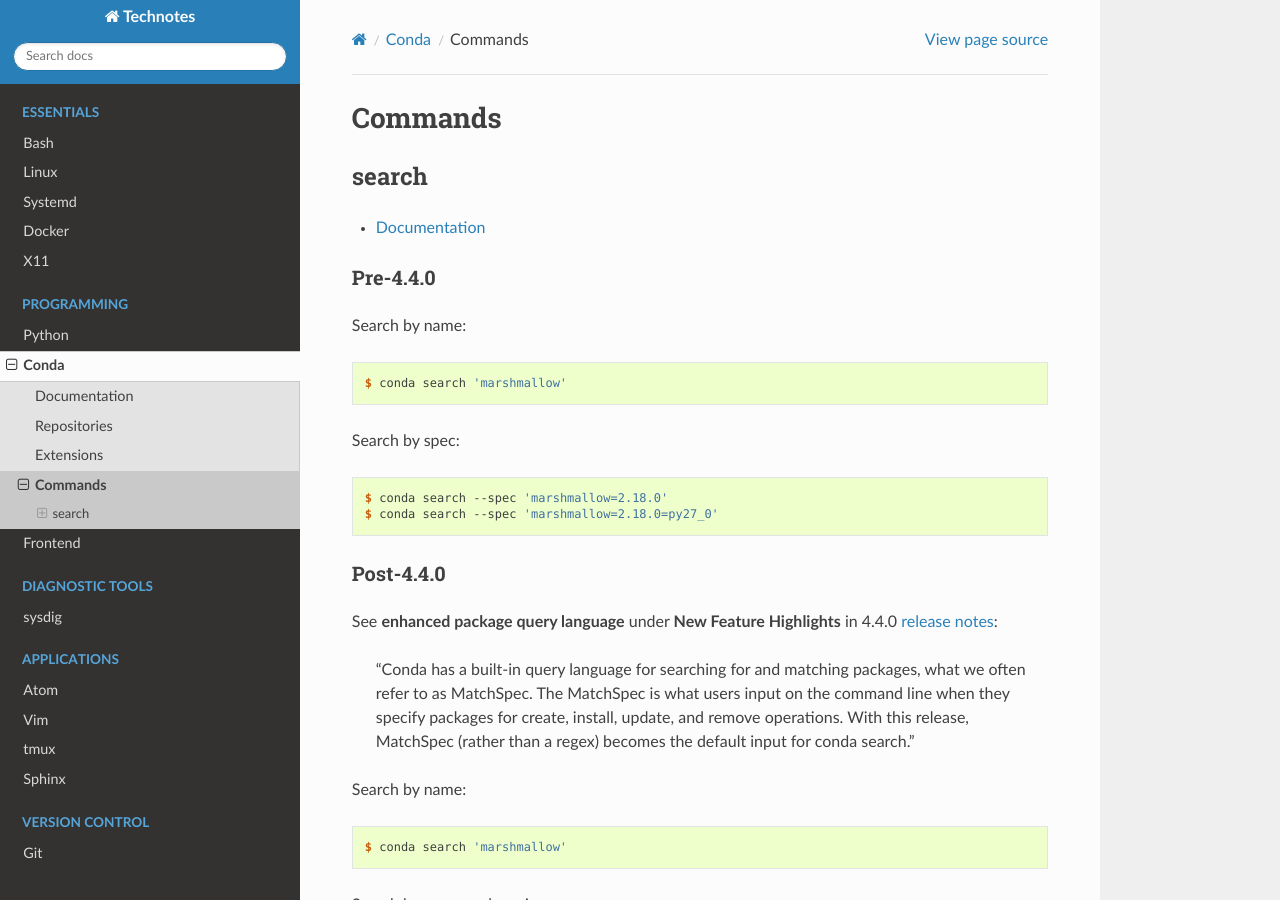
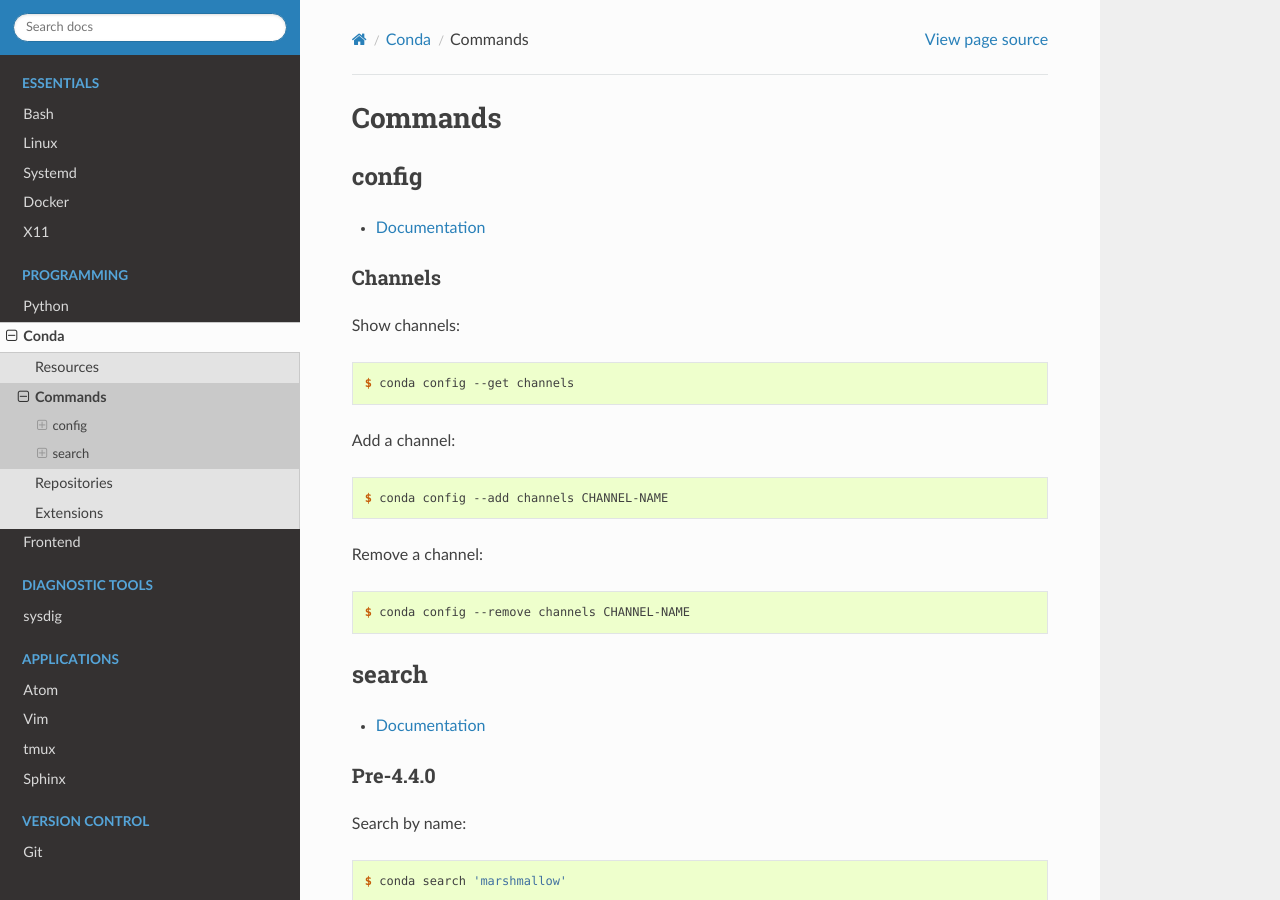
Before and after one commit to heterotopian/technotes, a Sphinx documentation site: the page built from source/conda/command.rst, in a window 1280 px wide and 900 px high. Built offline with Sphinx 7.4.7 and the Read the Docs theme 2.0.0, drawn with Linux system fonts in a browser that asks for light colours.

Commit message:
Add conda config, reorganize

```diff
--- a/source/conda/command.rst
+++ b/source/conda/command.rst
@@ -4,6 +4,28 @@
 ========
 
 .. highlight:: console
+
+config
+======
+
+- `Documentation <https://docs.conda.io/projects/conda/en/latest/commands/config.html>`_
+
+Channels
+--------
+
+Show channels::
+
+    $ conda config --get channels
+
+Add a channel::
+
+    $ conda config --add channels CHANNEL-NAME
+
+Remove a channel::
+
+    $ conda config --remove channels CHANNEL-NAME
+
+
 
 search
 ======
--- a/source/conda/index.rst
+++ b/source/conda/index.rst
@@ -7,7 +7,7 @@
 .. toctree::
     :maxdepth: 2
 
-    doc
+    resource
+    command
     repo
     extension
-    command
```
Also changed, not shown: source/conda/doc.rst (deleted, +0 -17 lines), source/conda/resource.rst (added, +30 -0 lines).
